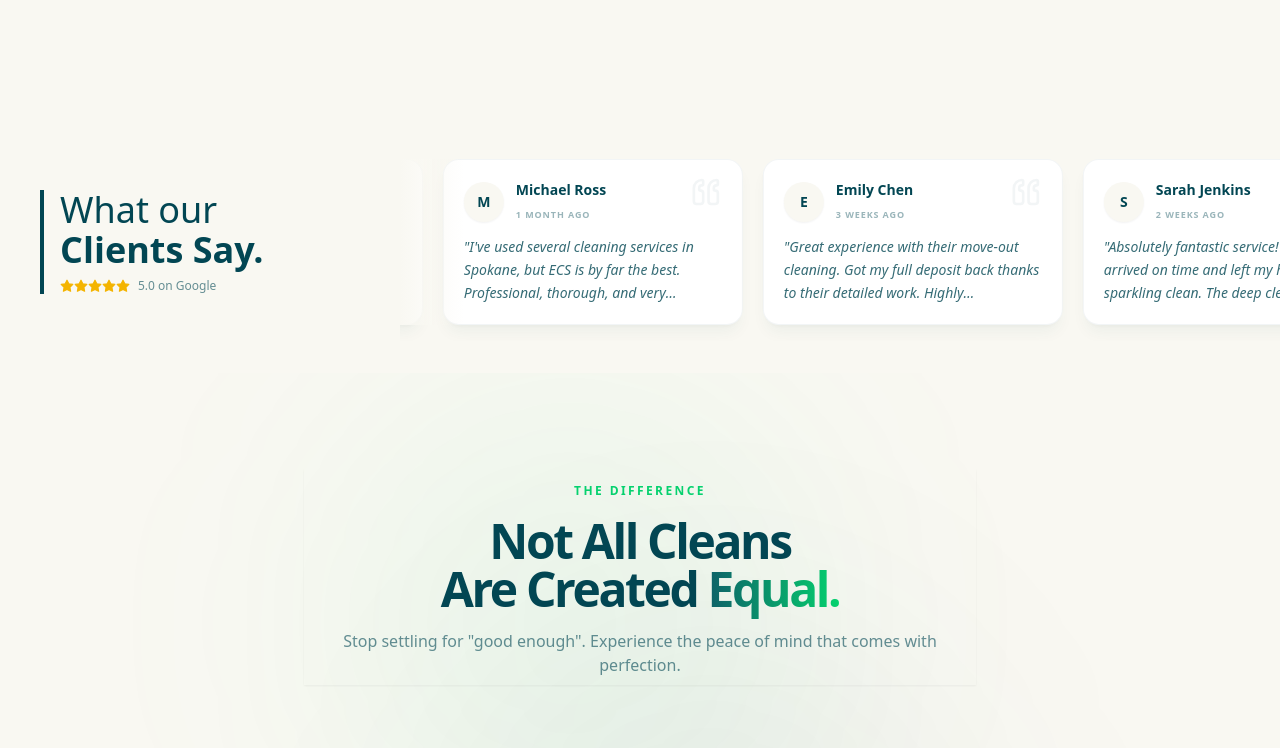
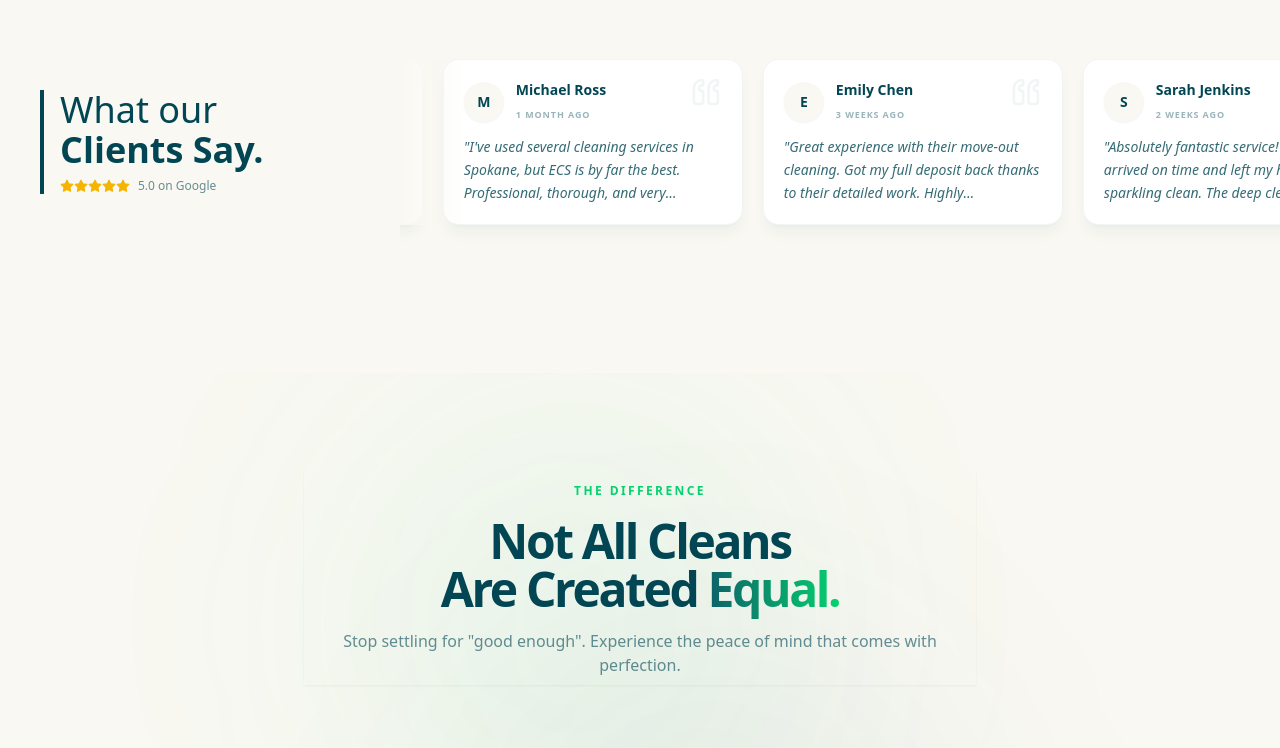
Before and after one commit to renatoquerales28-byte/extreme-cleaning-next, a Next.js app: page / in a window 1280 px wide. Shown: the part 2319-3067 px from the top of the page. Built offline with nearby package versions, Linux system fonts and the light colour scheme.

Commit message:
UI: Move Social Proof up 100px, fix shadow clipping with more padding

```diff
--- a/src/components/home/SocialProofSection.tsx
+++ b/src/components/home/SocialProofSection.tsx
@@ -7,7 +7,7 @@ import { motion } from "framer-motion";
 export default function SocialProofSection() {
     return (
         // SECTION: Horizontal Ribbon Layout
-        <section className="w-full bg-transparent relative py-8 lg:py-12 snap-start scroll-mt-[90px] translate-y-[30px] overflow-hidden">
+        <section className="w-full bg-transparent relative py-8 lg:py-12 snap-start scroll-mt-[90px] -translate-y-[70px]">
 
             {/* CONTAINER: Single Row Layout */}
             <div className="w-full max-w-[1700px] mx-auto px-6 lg:px-10">
@@ -32,7 +32,7 @@ export default function SocialProofSection() {
                     {/* RIGHT: Scrolling Reviews Marquee */}
                     <div className="flex-1 relative overflow-visible">
                         {/* Extra padding for shadow overflow */}
-                        <div className="py-4 -my-4 overflow-hidden">
+                        <div className="py-6 -my-6 overflow-hidden">
                             <motion.div
                                 className="flex gap-5"
                                 animate={{ x: ["0%", "-50%"] }}
```
